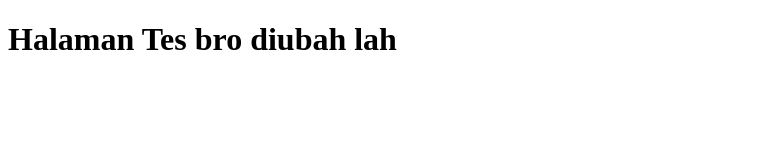
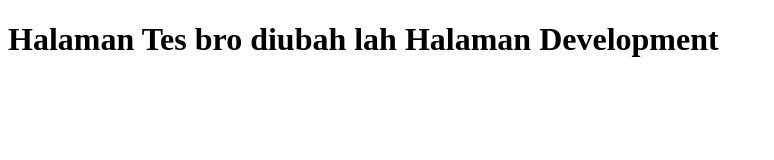
Before and after one commit to nur-rohmad/testing, a plain HTML site: page index.html in a window 1280 px wide. Shown: the whole page, without its empty margins (0-774 px from the left). Drawn offline with Linux system fonts and the light colour scheme.

Commit message:
tes development branch

```diff
--- a/index.html
+++ b/index.html
@@ -6,6 +6,6 @@
     <title>Tes Halaman</title>
   </head>
   <body>
-    <h1>Halaman Tes bro diubah lah</h1>
+    <h1>Halaman Tes bro diubah lah Halaman Development</h1>
   </body>
 </html>
```
